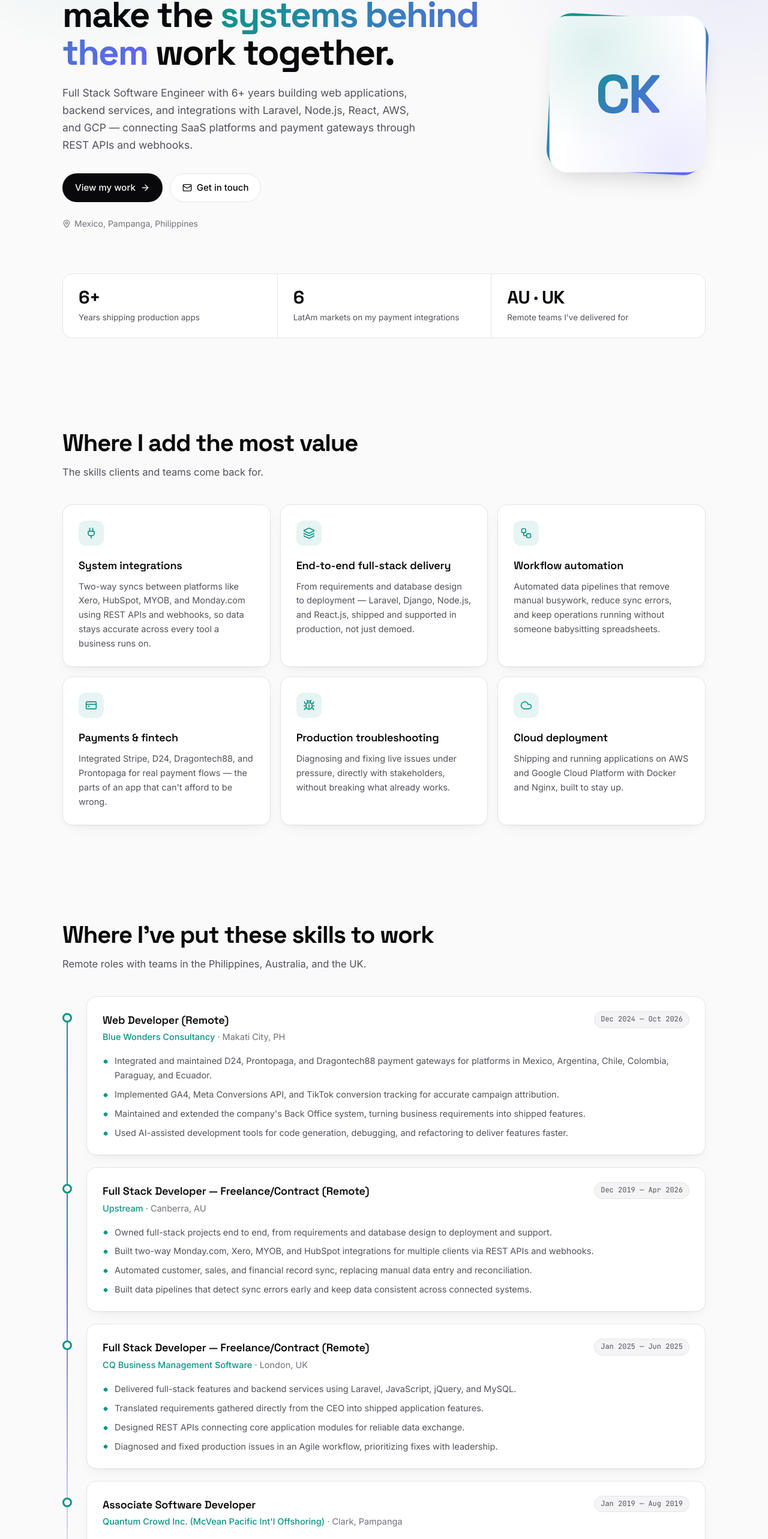
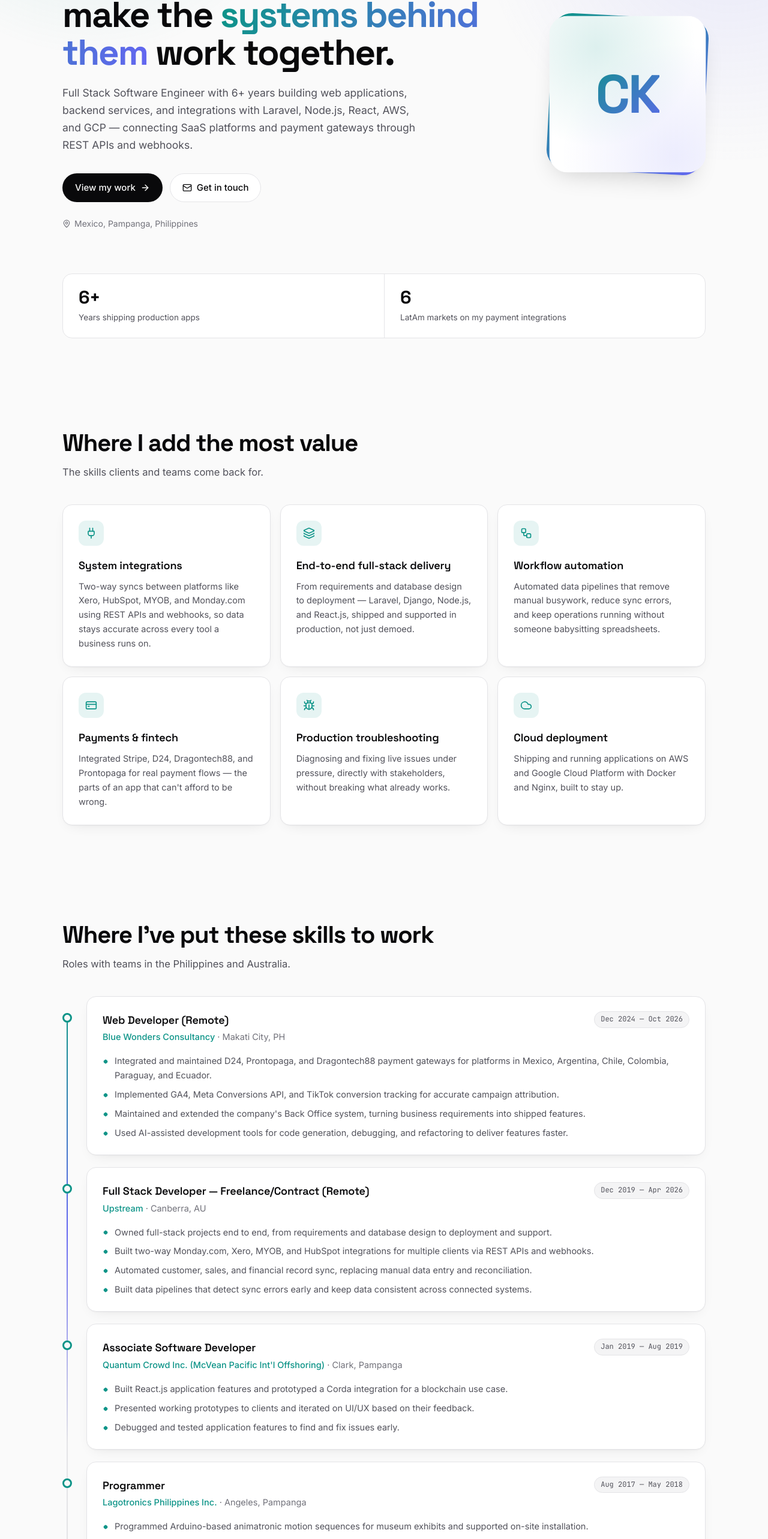
Before and after one commit to ckmusngi/portfolio, a React (Vite) app: page / in a window 1280 px wide. Shown: the part 227-2793 px from the top of the page at 60% size. Built offline with nearby package versions, Linux system fonts and the light colour scheme.

Commit message:
Updated style and resume file

```diff
--- a/src/components/Experience.jsx
+++ b/src/components/Experience.jsx
@@ -6,7 +6,7 @@ export default function Experience() {
     <Section
       id="work"
       title="Where I've put these skills to work"
-      sub="Remote roles with teams in the Philippines, Australia, and the UK."
+      sub="Roles with teams in the Philippines and Australia."
     >
       <div className="timeline">
         {jobs.map((j) => {
--- a/src/components/Hero.jsx
+++ b/src/components/Hero.jsx
@@ -4,7 +4,6 @@ import { contact } from "../data.js";
 const stats = [
   { value: "6+", label: "Years shipping production apps" },
   { value: "6", label: "LatAm markets on my payment integrations" },
-  { value: "AU · UK", label: "Remote teams I've delivered for" },
 ];
 
 function scrollTo(selector) {
--- a/src/data.js
+++ b/src/data.js
@@ -49,17 +49,6 @@ export const jobs = [
     ],
   },
   {
-    role: "Full Stack Developer — Freelance/Contract (Remote)",
-    org: "CQ Business Management Software — London, UK",
-    date: "Jan 2025 — Jun 2025",
-    points: [
-      "Delivered full-stack features and backend services using Laravel, JavaScript, jQuery, and MySQL.",
-      "Translated requirements gathered directly from the CEO into shipped application features.",
-      "Designed REST APIs connecting core application modules for reliable data exchange.",
-      "Diagnosed and fixed production issues in an Agile workflow, prioritizing fixes with leadership.",
-    ],
-  },
-  {
     role: "Associate Software Developer",
     org: "Quantum Crowd Inc. (McVean Pacific Int'l Offshoring) — Clark, Pampanga",
     date: "Jan 2019 — Aug 2019",
@@ -98,7 +87,7 @@ export const projects = [
     link: "https://www.track-flow.cyrillkm.online",
   },
   {
-    title: "Automated Distance-Based Pricing System for Patient Transport",
+    title: "Automated Distance-Based Pricing System",
     desc: "A GCP-hosted pricing engine that automates patient-transport fares from real-time routing distance via the Google Maps API, replacing manual fare computation.",
     stack: "Laravel · React.js · Google Maps API · GCP",
     link: "",
--- a/src/styles.css
+++ b/src/styles.css
@@ -357,7 +357,7 @@ a {
 .stats {
   margin-top: 72px;
   display: grid;
-  grid-template-columns: repeat(3, 1fr);
+  grid-template-columns: repeat(2, 1fr);
   border: 1px solid var(--border);
   border-radius: var(--radius);
   background: var(--surface);
```
Also changed, not shown: 1 other file (tests, documents, lock files or other folders).
